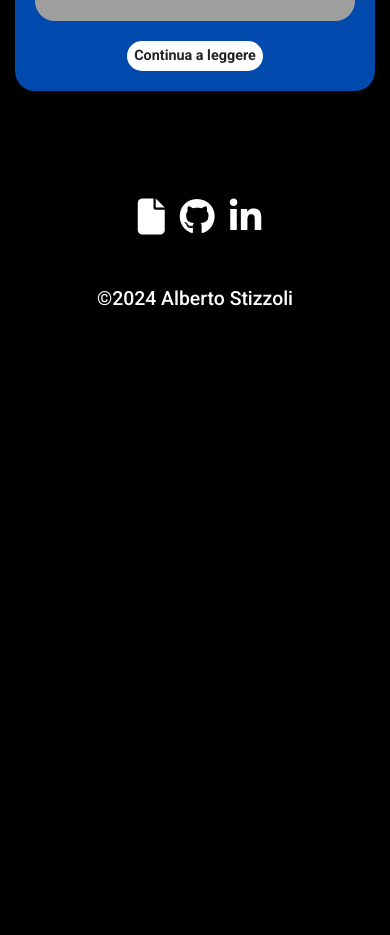
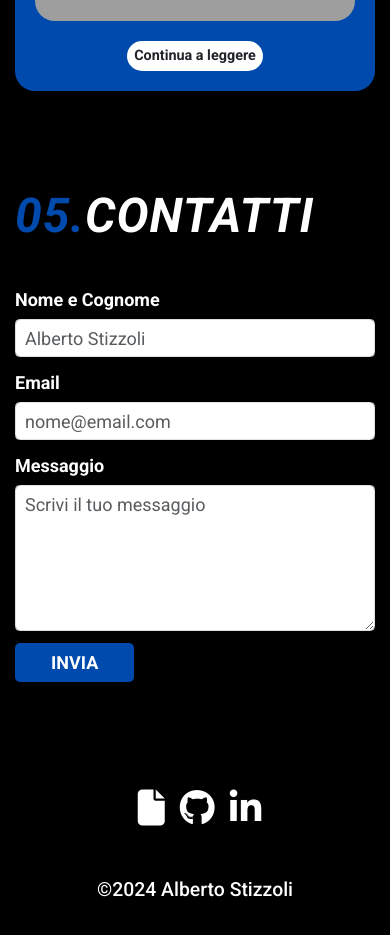
Before and after one commit to albertostizzoli/my-portfolio, a Vue app: page / in a window 390 px wide. Shown: the part 5360-6295 px from the top of the page. Before the commit the page ends 5736 px from the top, so only its background shows below. Built offline with nearby package versions, Linux system fonts and the light colour scheme; grey boxes are pictures that could not be loaded.

Commit message:
added contacts on home and header

```diff
--- a/src/components/HeaderSection.vue
+++ b/src/components/HeaderSection.vue
@@ -24,6 +24,11 @@
                     <li>
                         <router-link :to="{ name: 'home', hash: '#projects' }">
                             <span class="index">04.</span>Progetti
+                        </router-link>
+                    </li>
+                    <li>
+                        <router-link :to="{ name: 'home', hash: '#contacts' }">
+                            <span class="index">05.</span>Contatti
                         </router-link>
                     </li>
                 </ul>
@@ -59,6 +64,11 @@
                         <li data-bs-dismiss="offcanvas">
                             <router-link :to="{ name: 'home', hash: '#projects' }" @click.prevent="isActive">
                                 <span class="index">04.</span>Progetti
+                            </router-link>
+                        </li>
+                        <li data-bs-dismiss="offcanvas">
+                            <router-link :to="{ name: 'home', hash: '#contacts' }" @click.prevent="isActive">
+                                <span class="index">05.</span>Contatti
                             </router-link>
                         </li>
                     </ul>
--- a/src/pages/HomePage.vue
+++ b/src/pages/HomePage.vue
@@ -95,6 +95,35 @@
                 </div>
             </div>
         </section>
+        <!-- contatti -->
+        <section id="contacts">
+            <h2 class="intro pb-5 text-white"><i><span class="index">05.</span>CONTATTI</i></h2>
+            <div class="container p-0">
+                <div class="row d-flex justify-content-center">
+                    <div class="col-12 col-md-8">
+                        <form>
+                            <div class="mb-3">
+                                <label class="form-label">Nome e Cognome</label>
+                                <input type="text" class="form-control" placeholder="Alberto Stizzoli" name="user_name"
+                                    required>
+                            </div>
+                            <div class="mb-3">
+                                <label class="form-label">Email</label>
+                                <input type="email" class="form-control" placeholder="nome@email.com" name="user_email"
+                                    required>
+                            </div>
+                            <div class="mb-3">
+                                <label class="form-label">Messaggio</label>
+                                <textarea class="form-control" rows="5" name="message"
+                                    placeholder="Scrivi il tuo messaggio" required></textarea>
+                            </div>
+                            <button type="submit" class="btn btn-primary">INVIA
+                            </button>
+                        </form>
+                    </div>
+                </div>
+            </div>
+        </section>
 
     </div>
 </template>
@@ -146,7 +175,8 @@ export default {
 #about-me,
 #skills,
 #experience,
-#projects {
+#projects,
+#contacts {
     padding: 4rem 0;
 
     .intro {
@@ -193,7 +223,7 @@ export default {
         }
     }
 
-    /*--- ABOUT-ME ---*/
+    /*--- CHI SONO ---*/
     #about-me {
         color: white;
 
@@ -216,7 +246,7 @@ export default {
         }
     }
 
-    /*--- EXPERIENCE ---*/
+    /*--- ESPERIENZE ---*/
     #experience {
         color: white;
 
@@ -244,8 +274,6 @@ export default {
     /*--- PROGETTI --- */
 
     #projects {
-
-
         .select-container {
             max-width: 200px;
             margin-left: 0;
@@ -329,6 +357,37 @@ export default {
             }
         }
     }
+
+    /*--- CONTATTI --- */
+
+    #contacts {
+        label {
+            font-size: 1.5rem;
+            font-weight: 600;
+            color: white;
+        }
+
+        input,
+        textarea {
+            font-size: 1.5rem;
+        }
+
+        .btn {
+            font-size: 1.5rem;
+            font-weight: 600;
+            padding: 0.5rem 3rem;
+            background-color: $primary-color;
+            border: none;
+            border-radius: 5px;
+
+            &:hover,
+            &:disabled {
+                background-color: white;
+                color: black;
+            }
+        }
+    }
+
 }
 
 @media screen and (max-width:991px) {
```
